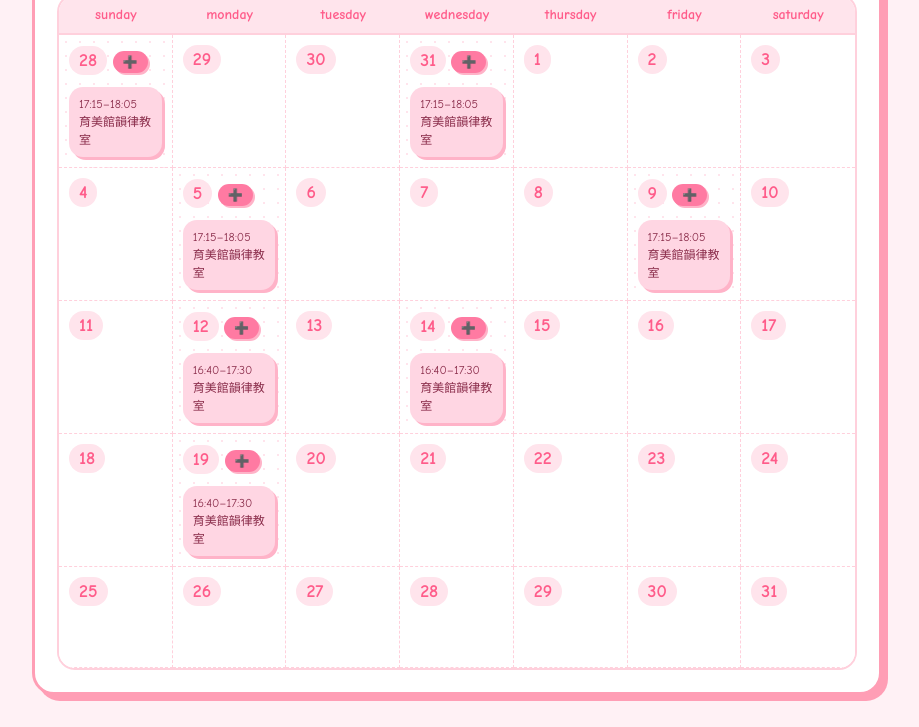
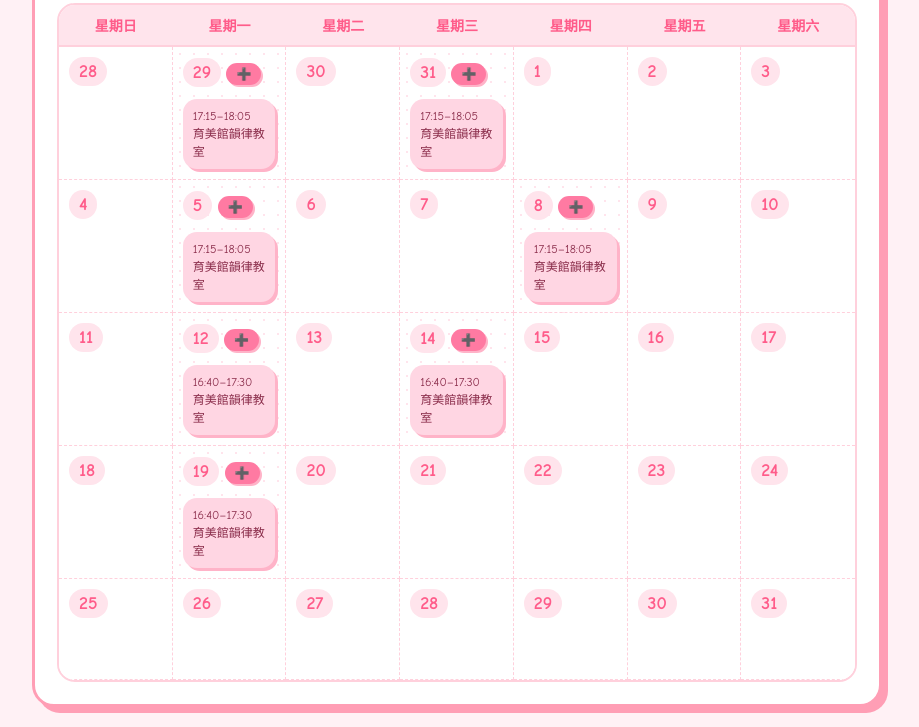
Before and after one commit to chichi-93076/yoga_calendar, a plain HTML site: page index.html in a window 1280 px wide. Shown: the part 106-833 px from the top of the page, without its empty margins (183-1102 px from the left). Drawn offline with Linux system fonts and the light colour scheme.

Commit message:
修改課程

```diff
--- a/index.html
+++ b/index.html
@@ -277,31 +277,30 @@ body {
     <div class="calendar-container">
 
         <div class="header">
-            <div class=""><h1>教職員體適能瑜珈社 2026 年 1 月份行事曆</h1></div>
-            <div class="month-year">january 2026</div>
-
+            <div class="month-year">教職員體適能瑜珈社 2026 年 1 月份行事曆</div>
         </div>
         <div class="calendar-grid">
-            <div class="day-header">sunday</div>
-            <div class="day-header">monday</div>
-            <div class="day-header">tuesday</div>
-            <div class="day-header">wednesday</div>
-            <div class="day-header">thursday</div>
-            <div class="day-header">friday</div>
-            <div class="day-header">saturday</div>
+            <div class="day-header">星期日</div>
+            <div class="day-header">星期一</div>
+            <div class="day-header">星期二</div>
+            <div class="day-header">星期三</div>
+            <div class="day-header">星期四</div>
+            <div class="day-header">星期五</div>
+            <div class="day-header">星期六</div>
 
             <!-- Empty cells for padding before Jan 1st (Jan 1, 2026 is Thursday) -->
-            <div class="day-cell" data-day="星期一">
+            <div class="day-cell" >
                 <div class="day-number">28</div>
-                <a class="add-calendar" target="_blank"
-            href="https://calendar.google.com/calendar/render?action=TEMPLATE&text=體適能瑜珈&dates=20251228T091500Z/20251228T100500Z&location=育美館韻律教室">
+
+            </div> <!-- Sunday -->
+            <div class="day-cell" data-day="星期一"><div class="day-number">29</div>
+         <a class="add-calendar" target="_blank"
+            href="https://calendar.google.com/calendar/render?action=TEMPLATE&text=體適能瑜珈&dates=20251229T091500Z/20251229T100500Z&location=育美館韻律教室">
             ➕
                 </a>
                 <div class="event">
                     17:15–18:05<br>育美館韻律教室
-                </div>
-            </div> <!-- Sunday -->
-            <div class="day-cell"><div class="day-number">29</div></div> <!-- Monday -->
+                </div></div> <!-- Monday -->
             <div class="day-cell"><div class="day-number">30</div></div> <!-- Tuesday -->
             <div class="day-cell"  data-day="星期三">
                 <div class="day-number">31</div>
@@ -333,18 +332,19 @@ body {
 
             <div class="day-cell"><div class="day-number">6</div></div>
             <div class="day-cell"><div class="day-number">7</div></div>
-            <div class="day-cell"><div class="day-number">8</div></div>
-
-            <div class="day-cell" data-day="星期五">
-    <div class="day-number">9</div>
-    <a class="add-calendar"
+            <div class="day-cell" data-day="星期四"><div class="day-number">8</div>
+            <a class="add-calendar"
            target="_blank"
-           href="https://calendar.google.com/calendar/render?action=TEMPLATE&text=教職員瑜珈社&dates=20260109T091500Z/20260109T100500Z&location=育美館韻律教室">
+           href="https://calendar.google.com/calendar/render?action=TEMPLATE&text=教職員瑜珈社&dates=20260108T091500Z/20260108T100500Z&location=育美館韻律教室">
            ➕
         </a>
     <div class="event">
         17:15–18:05<br>育美館韻律教室
     </div>
+        </div>
+
+            <div class="day-cell" >
+    <div class="day-number">9</div>
 </div>
 
             <div class="day-cell"><div class="day-number">10</div></div>
```
